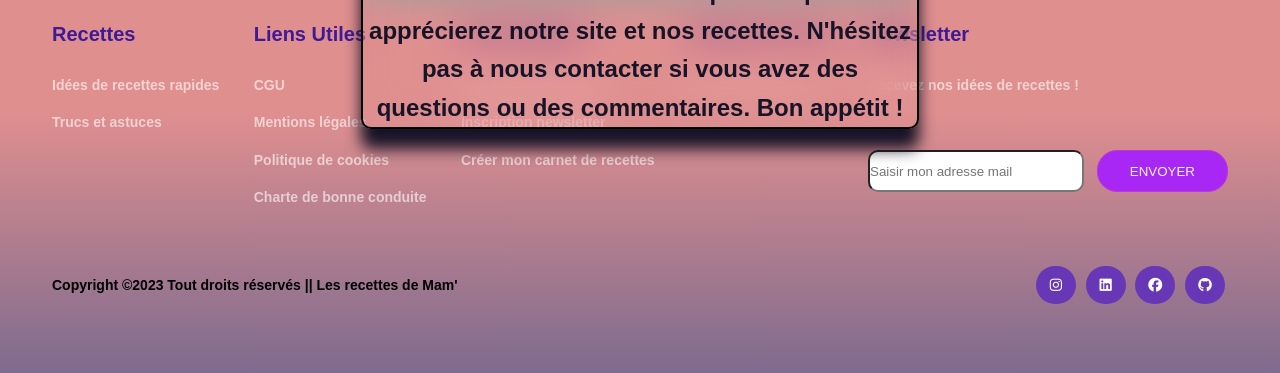
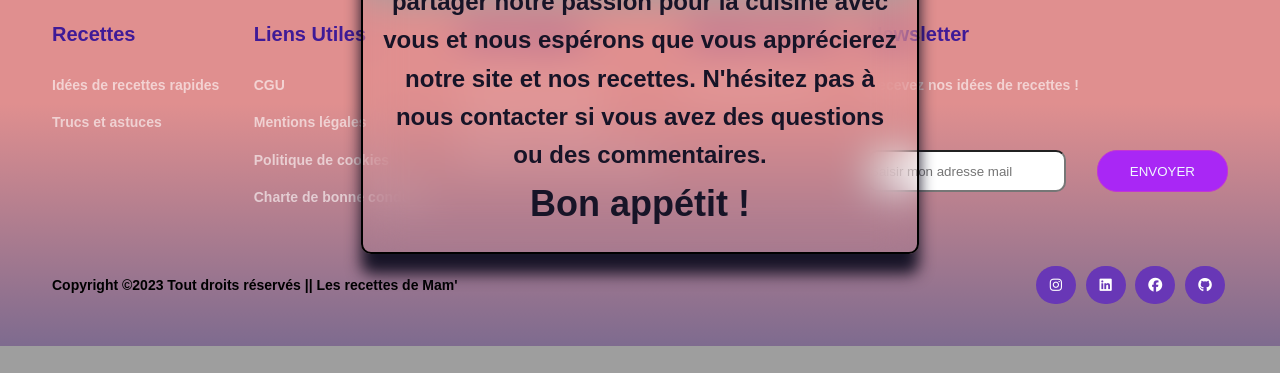
Before and after one commit to Enjikal/Projet_perso_Franck, a PHP site: page /index/aboutus.php in a window 1280 px wide; the page is wider, and only the part inside the window is pictured. Shown: the part 951-1324 px from the top of that part. After the commit the page ends 1297 px from the top of that part, so only its background shows below. Run offline with PHP 8.4, Linux system fonts and the light colour scheme; some libraries are stand-ins or nearby versions; some web fonts are replaced.

Commit message:
minorfixes

```diff
--- a/CSS/footer.css
+++ b/CSS/footer.css
@@ -47,7 +47,7 @@ a, button, input, textarea, select{
 }
 
 .fixed_flex input{
-    width: 60%;
+    width: 55%;
     border-radius: 10px;
 }
 .title{
@@ -74,7 +74,6 @@ a, button, input, textarea, select{
 
 .padding_4x{
     padding:1rem;
-    height: 40%;
     padding-top: 0.5rem;
 }
 
@@ -103,6 +102,7 @@ a, button, input, textarea, select{
     color:var(--primary);
     cursor: pointer;
     border-radius: 20px;
+    height: fit-content;
 }
 
 .btn_2:hover{
--- a/CSS/home.css
+++ b/CSS/home.css
@@ -21,6 +21,8 @@ body{
   backdrop-filter: blur(20px);
   display: flex;
   margin-top: 2rem;
+  padding: 20px 20px;
+  flex-direction: column;
 }
 
 
@@ -39,7 +41,7 @@ body{
 }
 
 #background-home h1{
-  font-size: 40px;
+  font-size: 44px;
   color: aliceblue;
 }
 
@@ -63,5 +65,5 @@ body{
 }
 .welcome-title{
   /*border: 1px solid aliceblue;*/
-  backdrop-filter: blur(10px);
+  backdrop-filter: blur(25px);
 }
--- a/index/aboutus.php
+++ b/index/aboutus.php
@@ -14,7 +14,7 @@ include '../index/navbar.php';
 Nous sommes convaincus que notre alimentation devrait être simple, saine et savoureuse. Aussi,nous sommes fiers de partager ces recettes avec vous et nous espérons
 que vous les apprécierez tout autant que nous.La cuisine est un art de vivre,des moments de partage, en famille ou entre amis. Nous avons donc rassemblé des recettes pour tous les goûts et toutes les occasions. De l'apéritif au dessert, en passant par les plats principaux, nous avons tout ce qu'il faut pour préparer un délicieux repas à la maison.
 Nous sommes ravis de partager notre passion pour la cuisine avec vous et nous espérons que vous apprécierez notre site et nos recettes.
- N'hésitez pas à nous contacter si vous avez des questions ou des commentaires. Bon appétit !
+ N'hésitez pas à nous contacter si vous avez des questions ou des commentaires.<br><h2>Bon appétit !</h2>
                 </div>
 
 </div>
```
